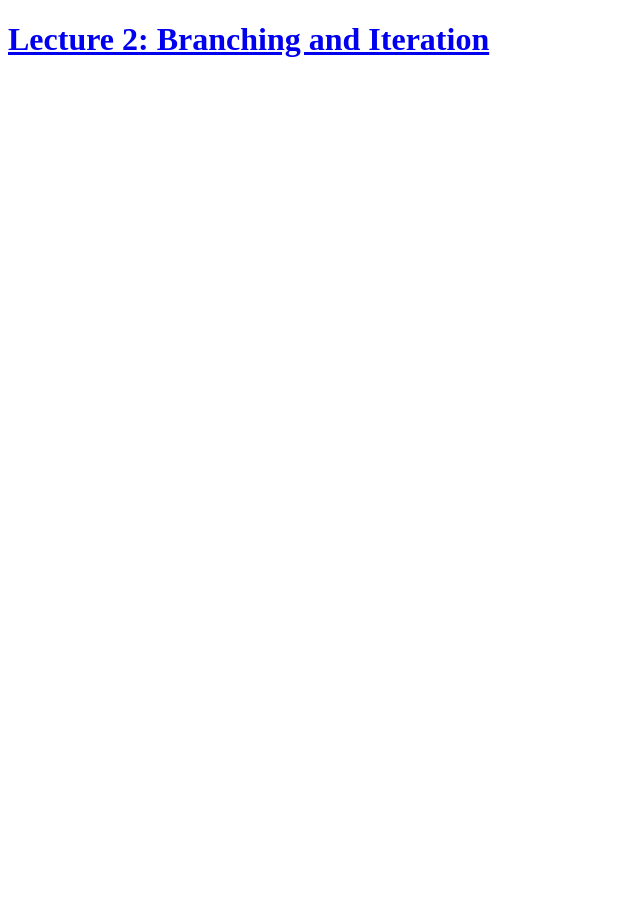
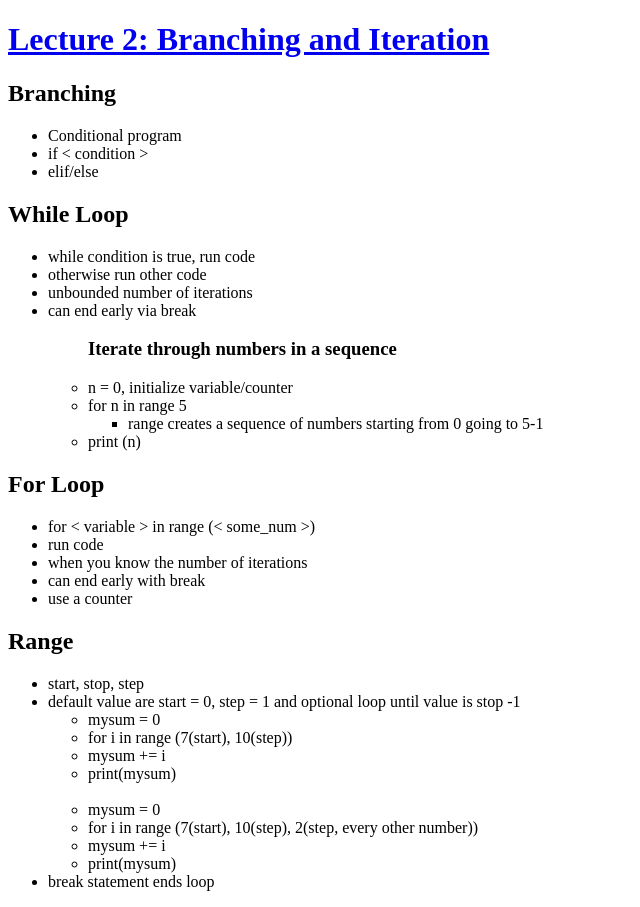
Before and after one commit to SarahSquyres/MIT-lecture-notes, a plain HTML site: page Intro to CS and Python/b-branchingIteration.html in a window 1280 px wide. Shown: the whole page, without its empty margins (0-640 px from the left). Before the commit the page ends 800 px from the top, so only its background shows below. Drawn offline with Linux system fonts and the light colour scheme.

Commit message:
finish lecture 2 notes

```diff
--- a/Intro to CS and Python/b-branchingIteration.html
+++ b/Intro to CS and Python/b-branchingIteration.html
@@ -10,5 +10,55 @@
      target="_blank">
      <h1>Lecture 2: Branching and Iteration</h1>
 </a>
+<h2>Branching</h2>
+<ul>
+     <li>Conditional program</li>
+     <li>if < condition ></li>
+     <li>elif/else</li>
+</ul>
+<h2>While Loop</h2>
+<ul>
+     <li>while condition is true, run code</li>
+     <li>otherwise run other code</li>
+     <li>unbounded number of iterations</li>
+     <li>can end early via break</li>
+     <ul>
+          <h3>Iterate through numbers in a sequence</h3>
+          <li>n = 0, initialize variable/counter</li>
+          <li>for n in range 5</li>
+          <ul>
+               <li>range creates a sequence of numbers starting from 0 going to 5-1</li>
+          </ul>
+          <li>print (n)</li>
+     </ul>
+</ul>
+<h2>For Loop</h2>
+<ul>
+     <li>for < variable > in range (< some_num >)</li>
+     <li>run code</li>
+     <li>when you know the number of iterations</li>
+     <li>can end early with break</li>
+     <li>use a counter</li>
+</ul>
+<h2>Range</h2>
+<ul>
+     <li>start, stop, step</li>
+     <li>default value are start = 0, step = 1 and optional loop until value is stop -1</li>
+     <ul>
+          <li>mysum = 0</li>
+          <li>for i in range (7(start), 10(step))</li>
+          <li>mysum += i</li>
+          <li>print(mysum)</li>
+     </ul>
+     <br>
+     <ul>
+          <li>mysum = 0</li>
+          <li>for i in range (7(start), 10(step), 2(step, every other number))</li>
+          <li>mysum += i</li>
+          <li>print(mysum)</li>
+     </ul>
+     <li>break statement ends loop</li>
+
+</ul>
 </body>
 </html>
```
